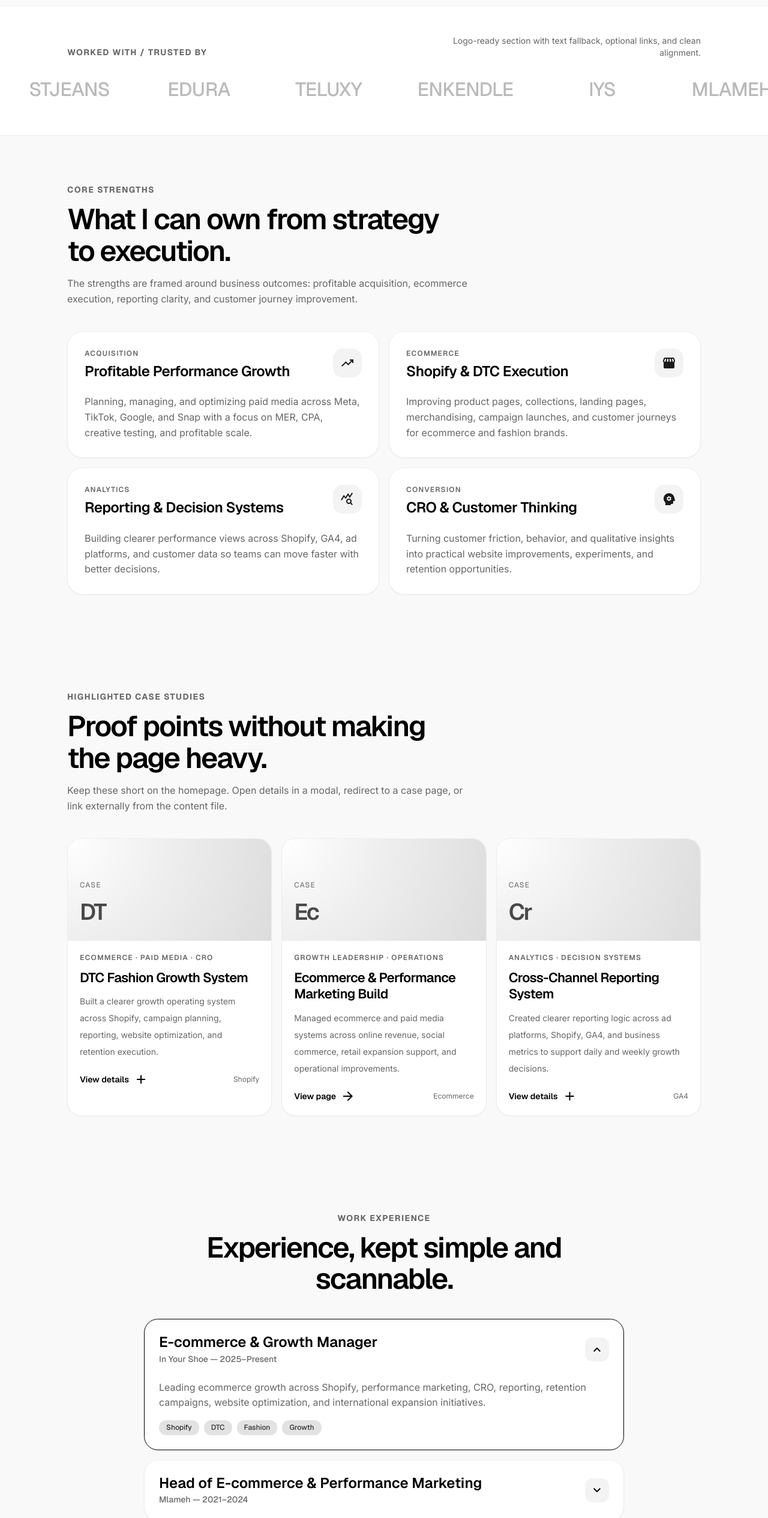
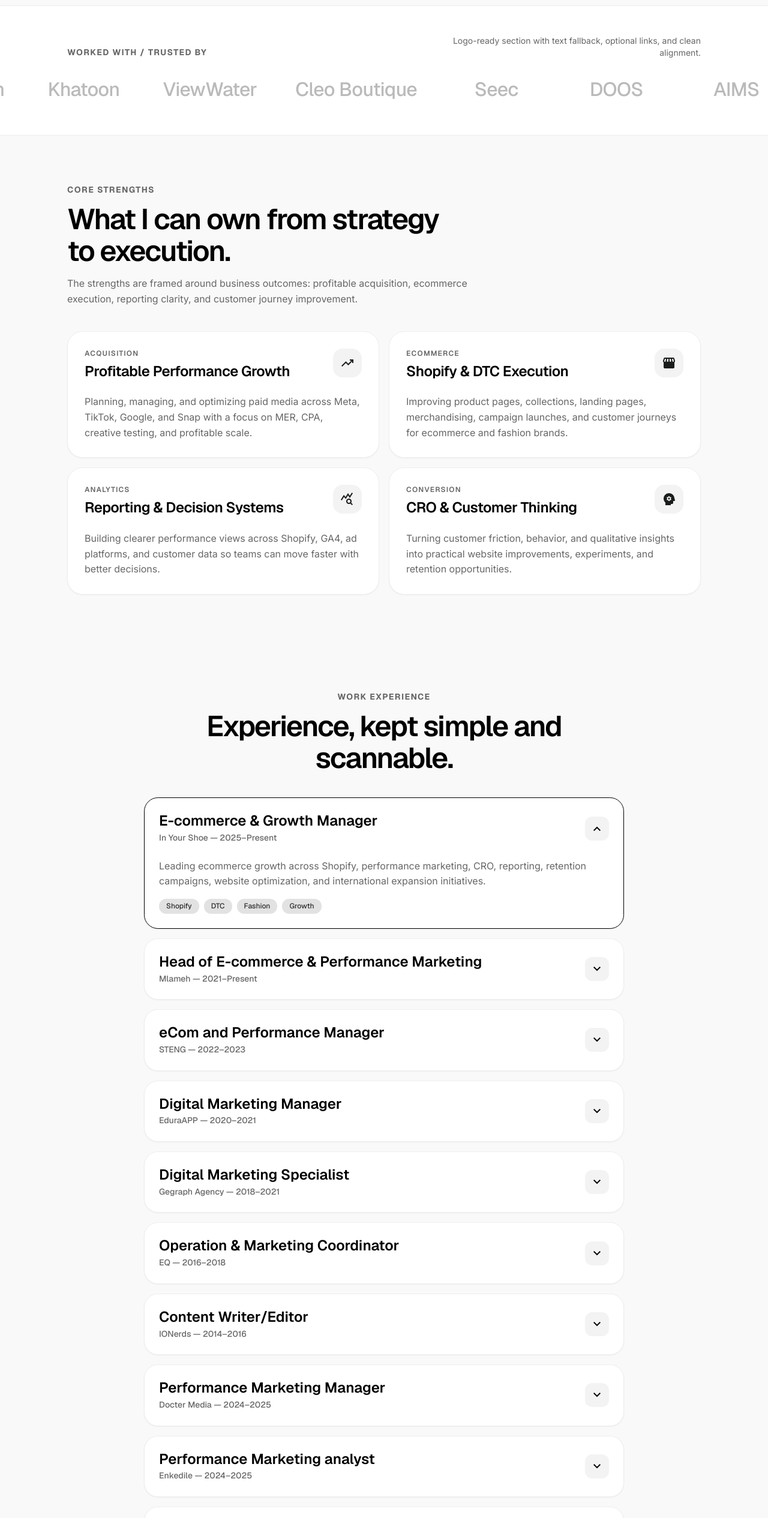
Before and after one commit to moudes/Dessoky, a Next.js app: page / in a window 1280 px wide. Shown: the part 960-3490 px from the top of the page at 60% size. Built offline with nearby package versions, Linux system fonts and the light colour scheme.

Commit message:
Update content.ts

```diff
--- a/src/data/content.ts
+++ b/src/data/content.ts
@@ -22,7 +22,7 @@ export type CaseStudy = {
 
 export const siteSettings = {
   showHeroMediaOnMobile: false,
-  showCaseStudies: true,
+  showCaseStudies: false,
   defaultCaseStudyOpenMode: "modal" as const,
 };
 
@@ -55,9 +55,18 @@ export const positioningTags = ["Shopify", "Performance Marketing", "CRO", "GA4
 export const brands: BrandItem[] = [
   // Logo option: put the file in /public/logos and set logoSrc, for example logoSrc: "/logos/iys.svg".
   // Clickable option: add href. Leave href empty to keep it non-clickable.
-  { name: "In Your Shoe", shortName: "IYS", href: "#" },
+  { name: "In Your Shoe", shortName: "InYouShoe", href: "#" },
   { name: "Mlameh", shortName: "MLAMEH" },
-  { name: "ST Jeans", shortName: "STJEANS" },
+  { name: "ST Jeans", shortName: "STENG" },
+  { name: "ST Jeans", shortName: "1718 Coffee" },
+  { name: "ST Jeans", shortName: "Mobilcom" },
+  { name: "ST Jeans", shortName: "Khatoon" },
+  { name: "ST Jeans", shortName: "ViewWater" },
+  { name: "ST Jeans", shortName: "Cleo Boutique" },
+  { name: "ST Jeans", shortName: "Seec" },
+  { name: "ST Jeans", shortName: "DOOS" },
+  { name: "ST Jeans", shortName: "AIMS" },
+  { name: "ST Jeans", shortName: "WildWeek" },
   { name: "Edura", shortName: "EDURA" },
   { name: "Teluxy", shortName: "TELUXY" },
   { name: "Enkendle", shortName: "ENKENDLE" },
@@ -166,19 +175,83 @@ export const experiences = [
   {
     title: "Head of E-commerce & Performance Marketing",
     company: "Mlameh",
-    period: "2021–2024",
+    period: "2021–Present",
     description:
       "Built and managed ecommerce and performance marketing systems, improved online revenue, delivery performance, social commerce, and paid media execution.",
     tags: ["Performance Marketing", "Ecommerce", "Retail", "Operations"],
   },
   {
-    title: "Performance Marketing & Growth Consultant",
-    company: "Selected Projects",
-    period: "2018–Present",
+    title: "eCom and Performance Manager",
+    company: "STENG",
+    period: "2022–2023",
     description:
       "Supported brands across fashion, healthcare, SaaS, education, and services with paid media audits, funnel improvements, growth plans, and reporting systems.",
     tags: ["Meta Ads", "Google Ads", "CRO", "Analytics"],
   },
+    {
+    title: "Digital Marketing Manager",
+    company: "EduraAPP",
+    period: "2020–2021",
+    description:
+      "Supported brands across fashion, healthcare, SaaS, education, and services with paid media audits, funnel improvements, growth plans, and reporting systems.",
+    tags: ["Meta Ads", "Google Ads", "CRO", "Analytics"],
+  },
+  {
+    title: "Digital Marketing Specialist",
+    company: "Gegraph Agency",
+    period: "2018–2021",
+    description:
+      "Supported brands across fashion, healthcare, SaaS, education, and services with paid media audits, funnel improvements, growth plans, and reporting systems.",
+    tags: ["Meta Ads", "Google Ads", "CRO", "Analytics"],
+  },
+    {
+    title: "Operation & Marketing Coordinator",
+    company: "EQ",
+    period: "2016–2018",
+    description:
+      "Supported brands across fashion, healthcare, SaaS, education, and services with paid media audits, funnel improvements, growth plans, and reporting systems.",
+    tags: ["Meta Ads", "Google Ads", "CRO", "Analytics"],
+  },
+  {
+    title: "Content Writer/Editor",
+    company: "IONerds",
+    period: "2014–2016",
+    description:
+      "Supported brands across fashion, healthcare, SaaS, education, and services with paid media audits, funnel improvements, growth plans, and reporting systems.",
+    tags: ["Meta Ads", "Google Ads", "CRO", "Analytics"],
+  },
+  {
+    title: "Performance Marketing Manager",
+    company: "Docter Media",
+    period: "2024–2025",
+    description:
+      "Supported brands across fashion, healthcare, SaaS, education, and services with paid media audits, funnel improvements, growth plans, and reporting systems.",
+    tags: ["UAE", "Meta Ads", "Google Ads", "CRO", "Analytics"],
+  },
+  {
+    title: "Performance Marketing analyst",
+    company: "Enkedile",
+    period: "2024–2025",
+    description:
+      "Supported brands across fashion, healthcare, SaaS, education, and services with paid media audits, funnel improvements, growth plans, and reporting systems.",
+    tags: ["UAE", "Meta Ads", "Google Ads", "CRO", "Analytics"],
+  },
+    {
+    title: "Digital Marketing Manager",
+    company: "ViewWater",
+    period: "Project",
+    description:
+      "Supported brands across fashion, healthcare, SaaS, education, and services with paid media audits, funnel improvements, growth plans, and reporting systems.",
+    tags: ["KSA", "Meta Ads", "Google Ads", "CRO", "Analytics"],
+    },
+    {
+    title: "Website Analyst",
+    company: "Seec",
+    period: "Project",
+    description:
+      "Supported brands across fashion, healthcare, SaaS, education, and services with paid media audits, funnel improvements, growth plans, and reporting systems.",
+    tags: ["KSA", "Meta Ads", "Google Ads", "CRO", "Analytics"],
+    },
 ];
 
 export const links = [
```
